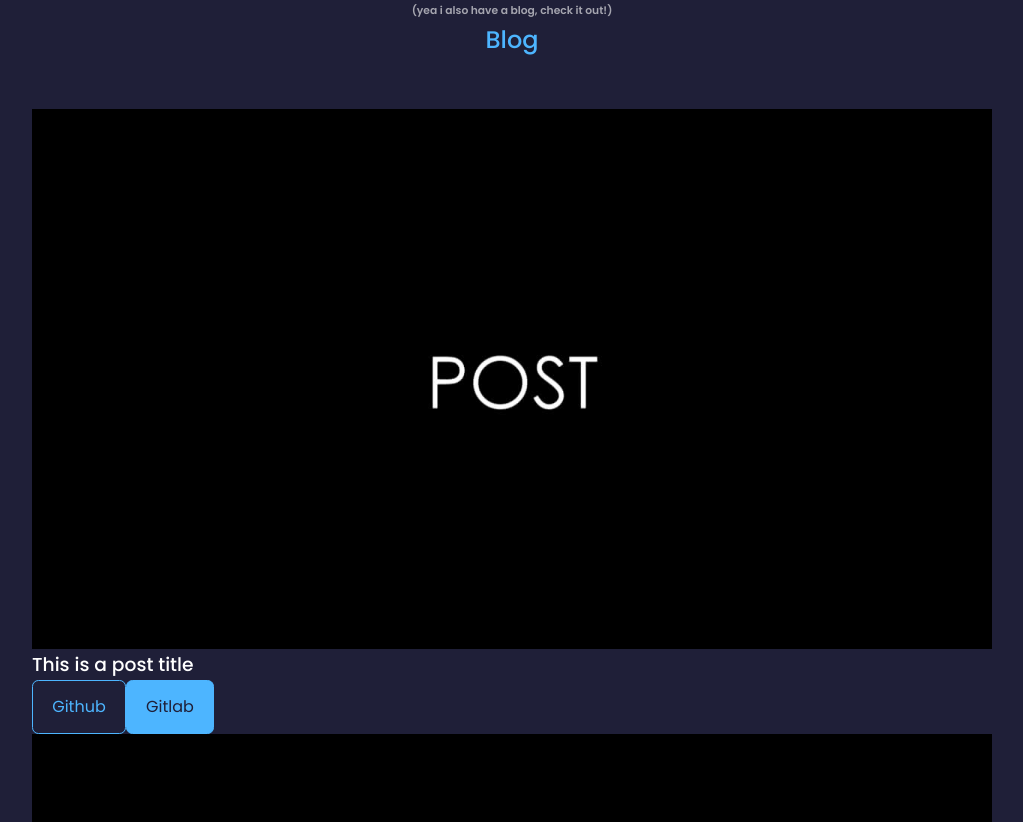
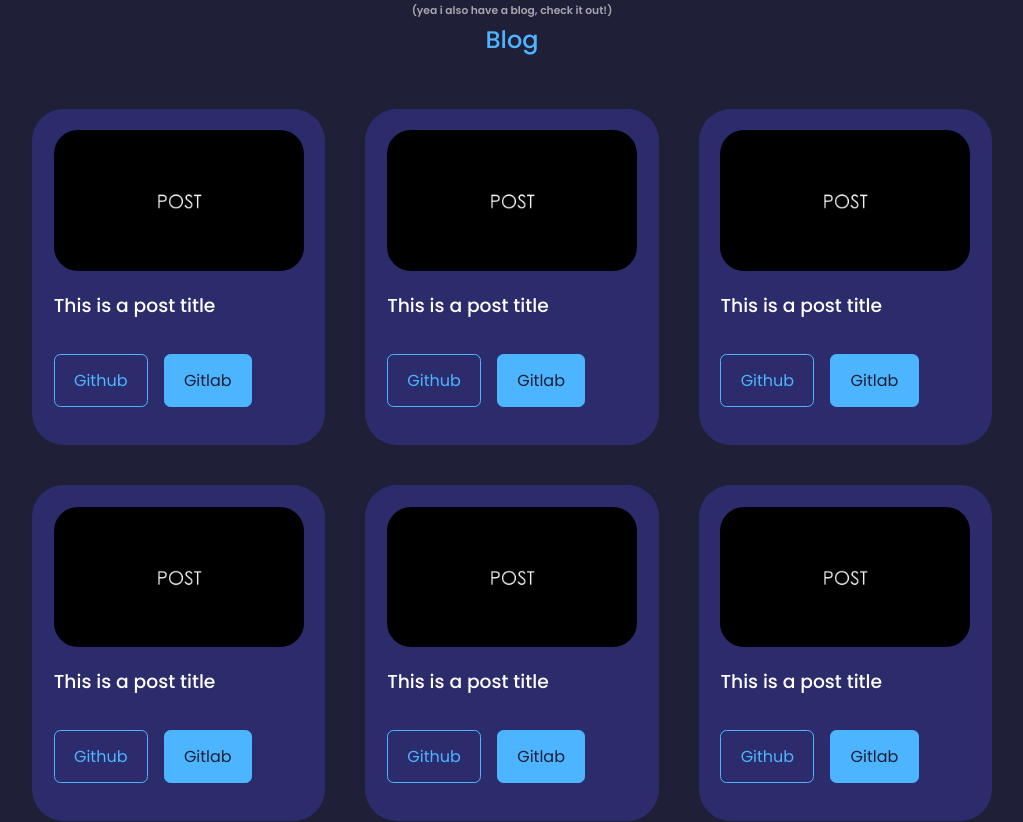
Before and after one commit to Ho3pLi/MyPlace, a React (Create React App) app: page / in a window 1280 px wide. Shown: the part 2801-3623 px from the top of the page, without its empty margins (128-1151 px from the left). Built offline with nearby package versions, Linux system fonts and the light colour scheme.

Commit message:
section blog 'static' done

```diff
--- a/src/components/blog/Blog.jsx
+++ b/src/components/blog/Blog.jsx
@@ -19,8 +19,13 @@ const Blog = () => {
         </div>
 
         <h3>This is a post title</h3>
+
+          <div className="blog__item-cta">
+
             <a href="https://github.com" className='btn' target='_blank'>Github</a>
             <a href="https://gitlab.com" className='btn btn-primary' target='_blank'>Gitlab</a>
+
+          </div>
 
       </article>
       <article className='blog__item'>
@@ -30,8 +35,13 @@ const Blog = () => {
         </div>
 
         <h3>This is a post title</h3>
+
+          <div className="blog__item-cta">
+
             <a href="https://github.com" className='btn' target='_blank'>Github</a>
             <a href="https://gitlab.com" className='btn btn-primary' target='_blank'>Gitlab</a>
+
+          </div>
 
       </article>
       <article className='blog__item'>
@@ -41,8 +51,13 @@ const Blog = () => {
         </div>
 
         <h3>This is a post title</h3>
+
+          <div className="blog__item-cta">
+
             <a href="https://github.com" className='btn' target='_blank'>Github</a>
             <a href="https://gitlab.com" className='btn btn-primary' target='_blank'>Gitlab</a>
+
+          </div>
 
       </article>
       <article className='blog__item'>
@@ -52,8 +67,13 @@ const Blog = () => {
         </div>
 
         <h3>This is a post title</h3>
+
+          <div className="blog__item-cta">
+
             <a href="https://github.com" className='btn' target='_blank'>Github</a>
             <a href="https://gitlab.com" className='btn btn-primary' target='_blank'>Gitlab</a>
+
+          </div>
 
       </article>
       <article className='blog__item'>
@@ -63,8 +83,13 @@ const Blog = () => {
         </div>
 
         <h3>This is a post title</h3>
+
+          <div className="blog__item-cta">
+
             <a href="https://github.com" className='btn' target='_blank'>Github</a>
             <a href="https://gitlab.com" className='btn btn-primary' target='_blank'>Gitlab</a>
+
+          </div>
 
       </article>
       <article className='blog__item'>
@@ -74,8 +99,13 @@ const Blog = () => {
         </div>
 
         <h3>This is a post title</h3>
+
+          <div className="blog__item-cta">
+
             <a href="https://github.com" className='btn' target='_blank'>Github</a>
             <a href="https://gitlab.com" className='btn btn-primary' target='_blank'>Gitlab</a>
+
+          </div>
 
       </article>
 
--- a/src/components/blog/blog.css
+++ b/src/components/blog/blog.css
@@ -0,0 +1,59 @@
+.blog__container {
+
+    display: grid;
+    grid-template-columns: repeat(3, 1fr);
+    gap: 2.5rem;
+}
+
+.blog__item {
+
+    background: var(--color-bg-variant);
+    padding: 1.3rem;
+    border-radius: 2rem;
+    border: 1px solid transparent;
+    transition: var(--transition);
+}
+
+.blog__item:hover {
+
+    border-color: var(--color-primary-variant);
+    background: transparent;
+}
+
+.blog__item-image {
+
+    border-radius: 1.5rem;
+    overflow: hidden;
+}
+
+.blog__item h3 {
+
+    margin: 1.2rem 0 2rem;
+}
+
+.blog__item-cta {
+
+    display: flex;
+    gap: 1rem;
+    margin-bottom: 1rem;
+}
+
+/* Media queries */
+
+@media screen and (max-width: 1024px){
+
+    .blog__container {
+
+        grid-template-columns: 1fr 1fr;
+        gap: 1.2rem;
+    }
+}
+
+@media screen and (max-width: 600px){
+
+    .blog__container {
+
+        grid-template-columns: 1fr;
+        gap: 1rem;
+    }
+}
```
Lines whose indentation alone changed are shown as unchanged.
